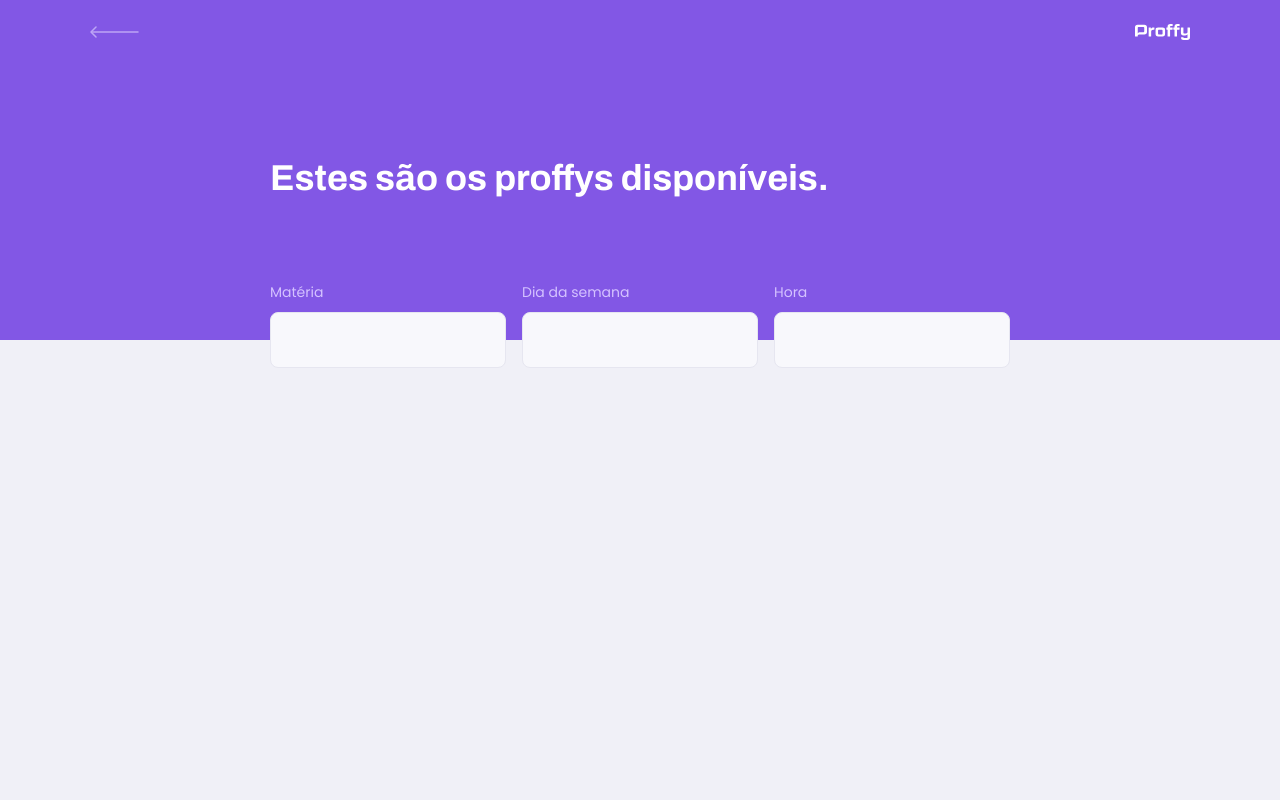
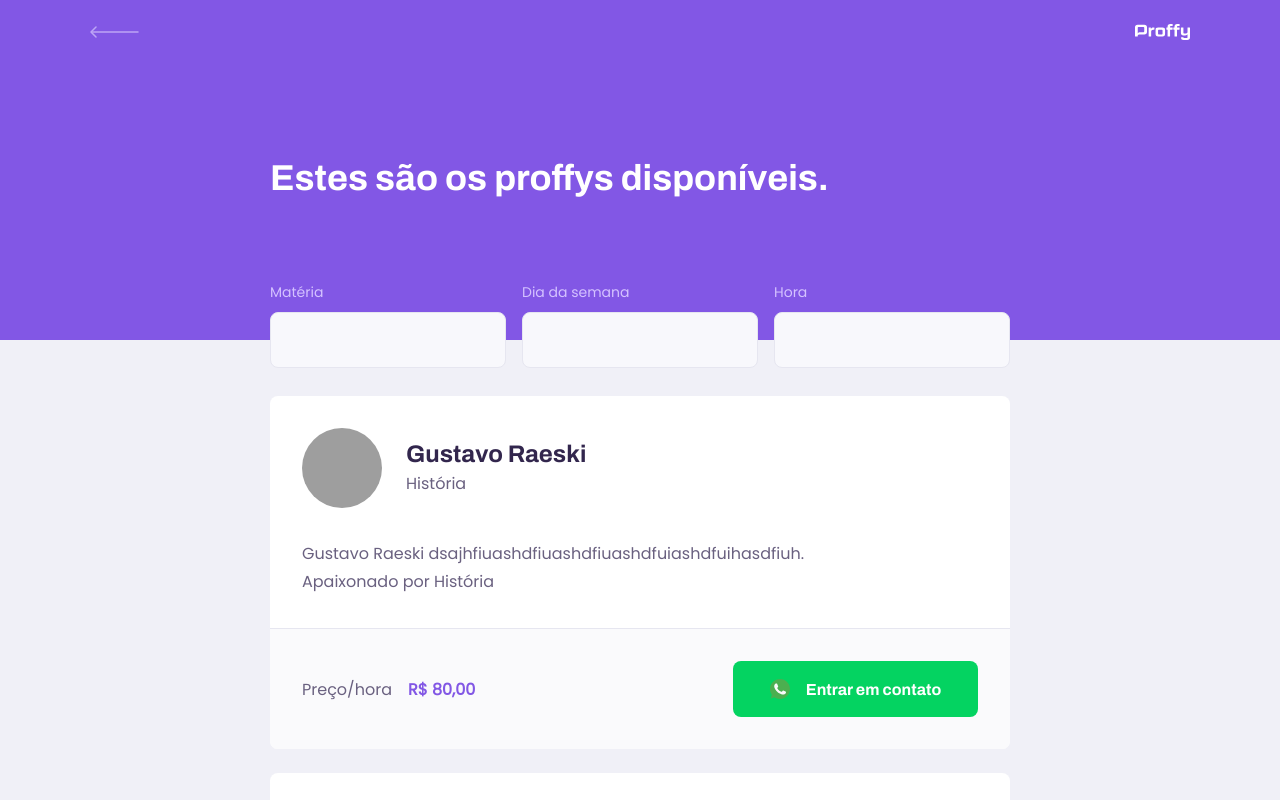
Before and after one commit to Raeski/nextlevelweek--2, a React (Create React App) app: page /study in a window 1280 px wide. Shown: the top 800 px of the page. Built offline with nearby package versions, Linux system fonts and the light colour scheme; grey boxes are pictures that could not be loaded.

Commit message:
Criando os professores, estilizando e deixando eles dinamicos

```diff
--- a/src/assets/styles/global.css
+++ b/src/assets/styles/global.css
@@ -45,6 +45,7 @@
 button,
 textarea {
   font: 500 1.6rem Poppins;
+  color: var(--color-text-base);
 }
 .container {
  width: 90vw;
--- /dev/null
+++ b/src/components/TeacherItem/index.tsx
@@ -0,0 +1,34 @@
+import React from 'react';
+
+import whatsappIcon from '../../assets/images/icons/whatsapp.svg'
+
+import './styles.css'
+function TeacherItem () {
+  return (
+  <article className="teacher-item">
+    <header>
+      <img src="https://avatars0.githubusercontent.com/u/46768410?s=460&u=9ddb649ef8f7a768beb0f032576007957531a7a9&v=4" alt="Gustavo Raeski"/>
+      <div>
+        <strong>Gustavo Raeski</strong>
+        <span>História</span>
+      </div>
+    </header>
+    <p>
+      Gustavo Raeski dsajhfiuashdfiuashdfiuashdfuiashdfuihasdfiuh.
+      <br></br>
+      Apaixonado por História
+    </p>
+    <footer>
+      <p>
+        Preço/hora
+        <strong>R$ 80,00</strong>
+      </p>
+      <button type="button">
+        <img src={whatsappIcon} alt="Whatsapp"/>
+        Entrar em contato
+      </button>
+    </footer>
+  </article>)
+}
+
+export default TeacherItem;
--- /dev/null
+++ b/src/components/TeacherItem/styles.css
@@ -0,0 +1,99 @@
+.teacher-item {
+  background: var(--color-box-base);
+  border: 1px solid var (--color-line-in-white);
+  border-radius: 0.8rem;
+  margin-top: 2.4rem;
+  overflow: hidden;
+}
+
+.teacher-item header {
+  padding: 3.2rem 2rem;
+  display: flex;
+  align-items: center;
+}
+
+.teacher-item header img {
+  width: 8rem;
+  height: 8rem;
+  border-radius: 50%;
+}
+
+.teacher-item header div  {
+  margin-left: 2.4rem;
+}
+
+.teacher-item header div strong {
+  font: 700 2.4rem Archivo;
+  display: block;
+  color: var(--color-text-title)
+}
+
+.teacher-item header div span {
+  font-size: 1.6rem;
+  display: block;
+  margin-top: 0.4rem;
+}
+
+.teacher-item > p {
+  padding:  0 2rem;
+  font-size: 1.6rem;
+  line-height: 2.8rem;
+}
+.teacher-item footer {
+  padding: 3.2rem 2rem;
+  background: var(--color-box-footer);
+  border-top: 1px solid var(--color-line-in-white);
+  margin-top: 3.2rem;
+  display: flex;
+  align-items: center;
+  justify-content: space-between;
+}
+
+.teacher-item footer p strong {
+   color: var(--color-primary);
+   font-size: 1.6rem;
+   display: block;
+}
+
+.teacher-item footer button {
+  width: 20rem;
+  height: 5.6rem;
+  background: var(--color-secundary);
+  color: var(--color-button-text);
+  border: 0;
+  border-radius: 0.8rem;
+  cursor: pointer;
+  font: 700 1.4rem Archivo;
+  display: flex;
+  align-items: center;
+  justify-content: space-evenly;
+  transition: 0.2s;
+}
+.teacher-item footer button:hover {
+  background: var(--color-secundary-dark);
+}
+@media (min-width: 700px) {
+
+  .teacher-item header,
+  .teacher-item footer {
+    padding: 3.2rem;
+  }
+
+  .teacher-item > p {
+    padding: 0 3.2rem;
+  }
+
+  .teacher-item footer p strong {
+    display: initial;
+    margin-left: 1.6rem;
+  }
+  .teacher-item footer button {
+    width: 24.5rem;
+    font-size: 1.6rem;
+    justify-content: center;
+  }
+  .teacher-item footer button img {
+    margin-right: 1.6rem;
+  }
+
+}
--- a/src/pages/TeacherList/index.tsx
+++ b/src/pages/TeacherList/index.tsx
@@ -1,5 +1,8 @@
 import React from 'react';
 import PageHeader from '../../components/PageHeader';
+import TeacherItem from '../../components/TeacherItem';
+
+
 
 import './styles.css'
 
@@ -24,6 +27,13 @@
            </div>
          </form>
        </PageHeader>
+       <main>
+          <TeacherItem/>
+          <TeacherItem/>
+          <TeacherItem/>
+          <TeacherItem/>
+          <TeacherItem/>
+       </main>
     </div>
   )
 }
--- a/src/pages/TeacherList/styles.css
+++ b/src/pages/TeacherList/styles.css
@@ -45,6 +45,12 @@
   bottom: 0;
 }
 
+#page-teacher-list main {
+  margin: 3.2rem auto;
+  width: 90%;
+}
+
+
 @media (min-width: 700px) {
   #page-teacher-list {
     max-width: 100vw;
@@ -59,4 +65,11 @@
   #search-teachers .input-block + .input-block {
     margin-top:0;
   }
+
+  #page-teacher-list main {
+    padding: 3.2rem 0;
+    max-width: 740px;
+    margin: 0 auto;
+  }
+
 }
```
